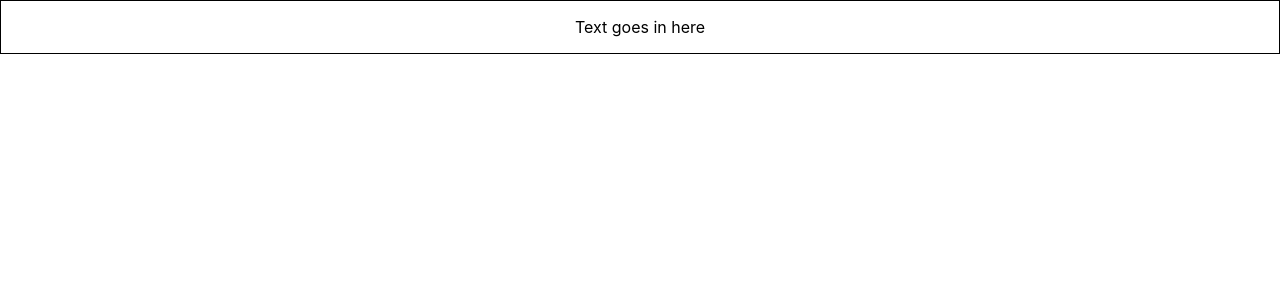
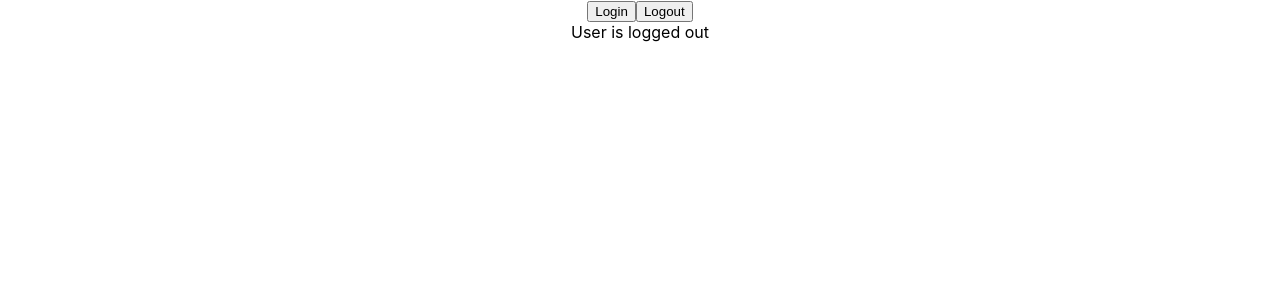
Before and after one commit to SaneManiacMG/react-typescript-demo, a React (Create React App) app: page / in a window 1280 px wide. Shown: the top 300 px of the page. Built offline with nearby package versions, Linux system fonts and the light colour scheme.

Commit message:
Using useState in typescript

```diff
--- a/src/App.tsx
+++ b/src/App.tsx
@@ -1,5 +1,5 @@
 import './App.css';
-import { Container } from './components/Container';
+import LoggedIn from './components/state/LoggedIn';
 
 function App() {
   // const personName = {
@@ -25,7 +25,7 @@ function App() {
 
   return (
     <div className="App">
-      <Container styles={{ border: '1px solid black', padding: '1rem' }} />
+      <LoggedIn />
     </div>
   );
 }
--- /dev/null
+++ b/src/components/state/LoggedIn.tsx
@@ -0,0 +1,22 @@
+import React, { useState } from 'react';
+
+const LoggedIn = () => {
+    const [isLoggedIn, setIsLoggedIn] = useState(false);
+
+    const handleLogin = () => {
+        setIsLoggedIn(true);
+    };
+    const handleLogout = () => {
+        setIsLoggedIn(false);
+    };
+
+    return (
+        <div>
+            <button onClick={handleLogin}>Login</button>
+            <button onClick={handleLogout}>Logout</button>
+            <div>User is logged {isLoggedIn ? 'in' : 'out'}</div>
+        </div>
+    );
+};
+
+export default LoggedIn;
```
